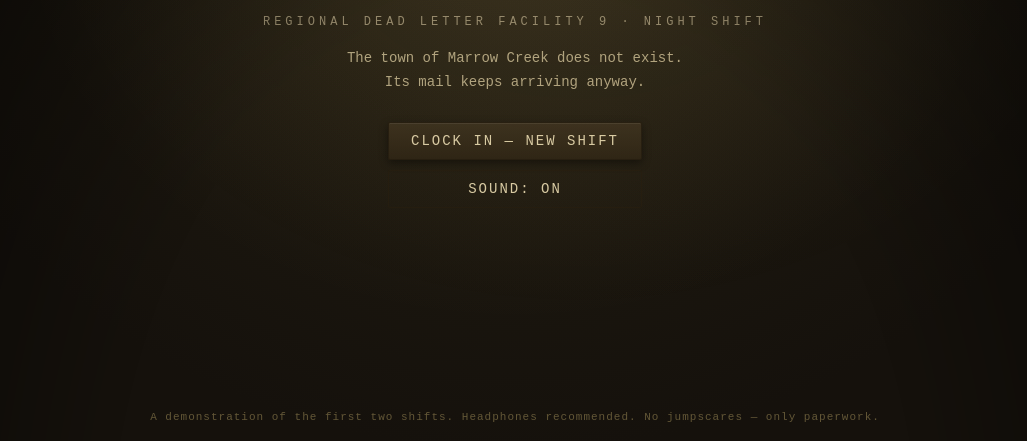
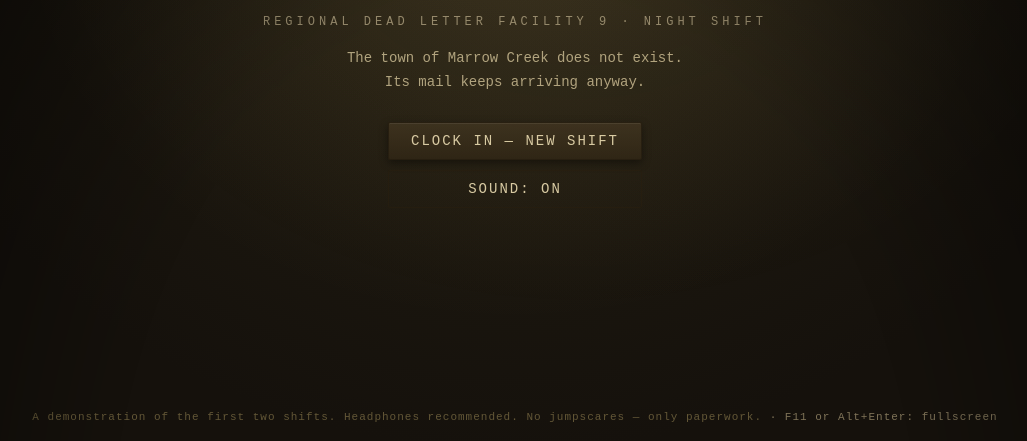
Before and after one commit to sleepingesram-dev/Dead-Letter-Office, an Electron app: page index.html in a window 1280 px wide. Shown: the part 359-800 px from the top of the page, without its empty margins (125-1152 px from the left). Drawn offline with Linux system fonts and the light colour scheme.

Commit message:
Load desktop integration layer

```diff
--- a/index.html
+++ b/index.html
@@ -7,6 +7,7 @@
 <meta name="description" content="Sort undeliverable mail from a dead town where every letter changes the truth — and some letters are addressed to you.">
 <link rel="stylesheet" href="css/style.css">
 <link rel="stylesheet" href="css/objectives.css">
+<link rel="stylesheet" href="css/desktop.css">
 </head>
 <body>
 <div id="app"></div>
@@ -15,5 +16,6 @@
 <script src="js/audio.js"></script>
 <script src="js/game.js"></script>
 <script src="js/objectives.js"></script>
+<script src="js/desktop.js"></script>
 </body>
 </html>
```
